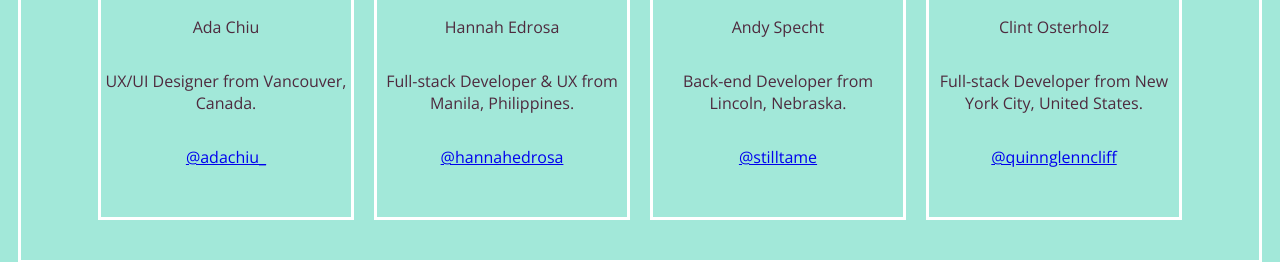
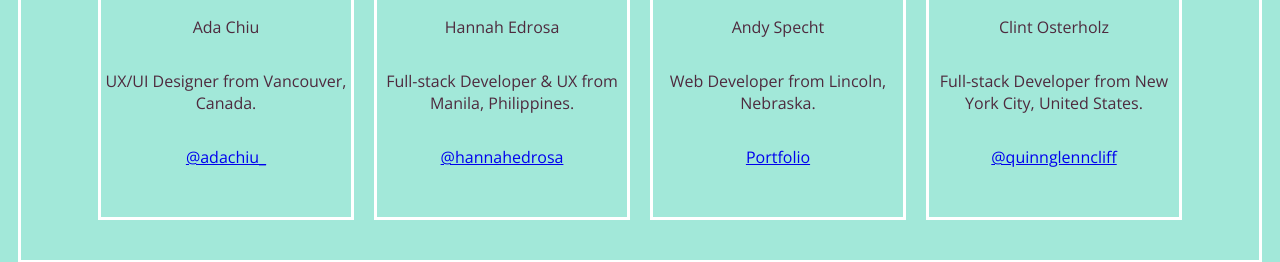
Before and after one commit to adachiu/blocshop, a plain HTML site: page index.html in a window 1280 px wide. Shown: the part 445-707 px from the top of the page. Drawn offline with nearby package versions, Linux system fonts and the light colour scheme.

Commit message:
edited role summary

```diff
--- a/index.html
+++ b/index.html
@@ -36,8 +36,8 @@
       </div>
       <div class="box">
         <p>Andy Specht</p>
-        <p class="introduction">Back-end Developer from Lincoln, Nebraska.</p>
-        <p><a href="https://twitter.com/stilltame">@stilltame</a></p>
+        <p class="introduction">Web Developer from Lincoln, Nebraska.</p>
+        <p><a href="https://verdant.blue/">Portfolio</a></p>
       </div>
       <div class="box">
         <p>Clint Osterholz</p>
```
